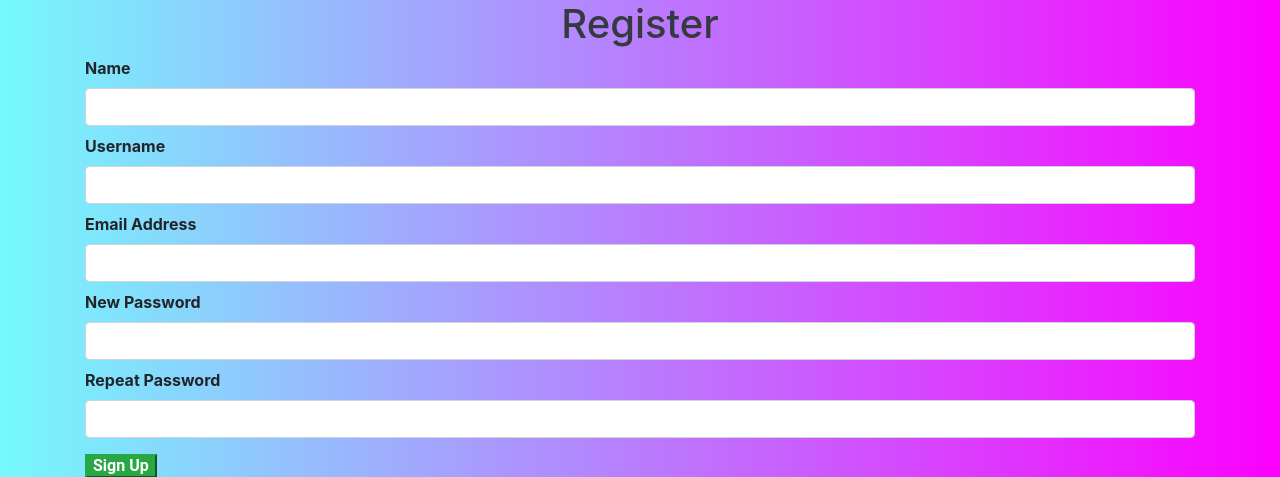
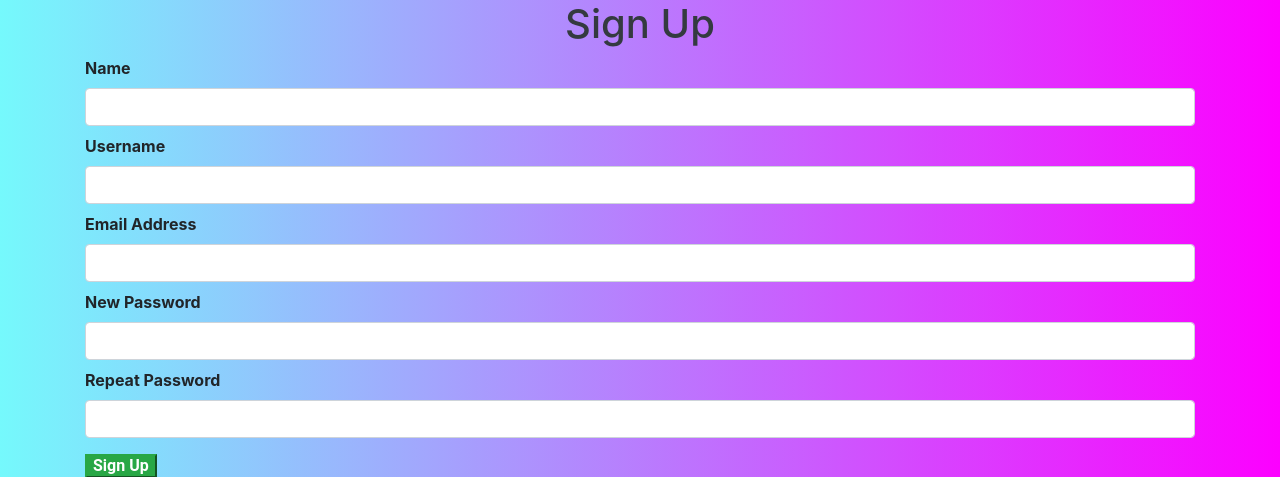
Before and after one commit to Mayank0010/portal, a Flask app: page /register in a window 1280 px wide. Shown: the top 477 px of the page. Run offline with Flask 2, Linux system fonts and the light colour scheme; some libraries are stand-ins or nearby versions.

Commit message:
sign up page made

```diff
--- a/web/templates/register.html
+++ b/web/templates/register.html
@@ -1,7 +1,7 @@
 {% extends "base.html" %}
 {% block content %}
 {% include '_messages.html' %}
-<div class="text-center h1 text-dark"> Register </div>
+<div class="text-center h1 text-dark"> Sign Up </div>
 <div class="container">
 {% from "_formhelpers.html" import render_field %}
 <form method="post" enctype="multipart/form-data" id="register">
```
